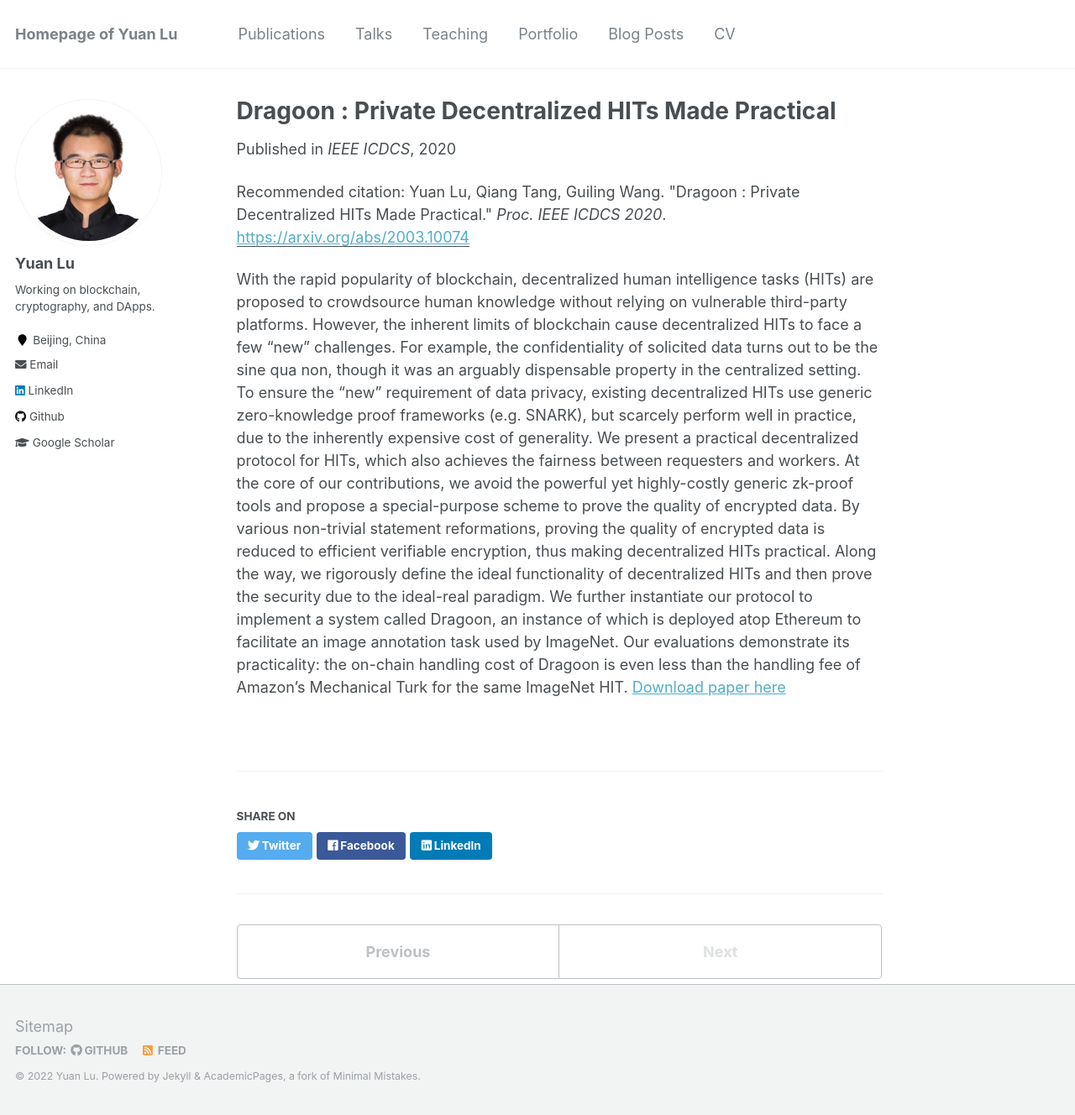
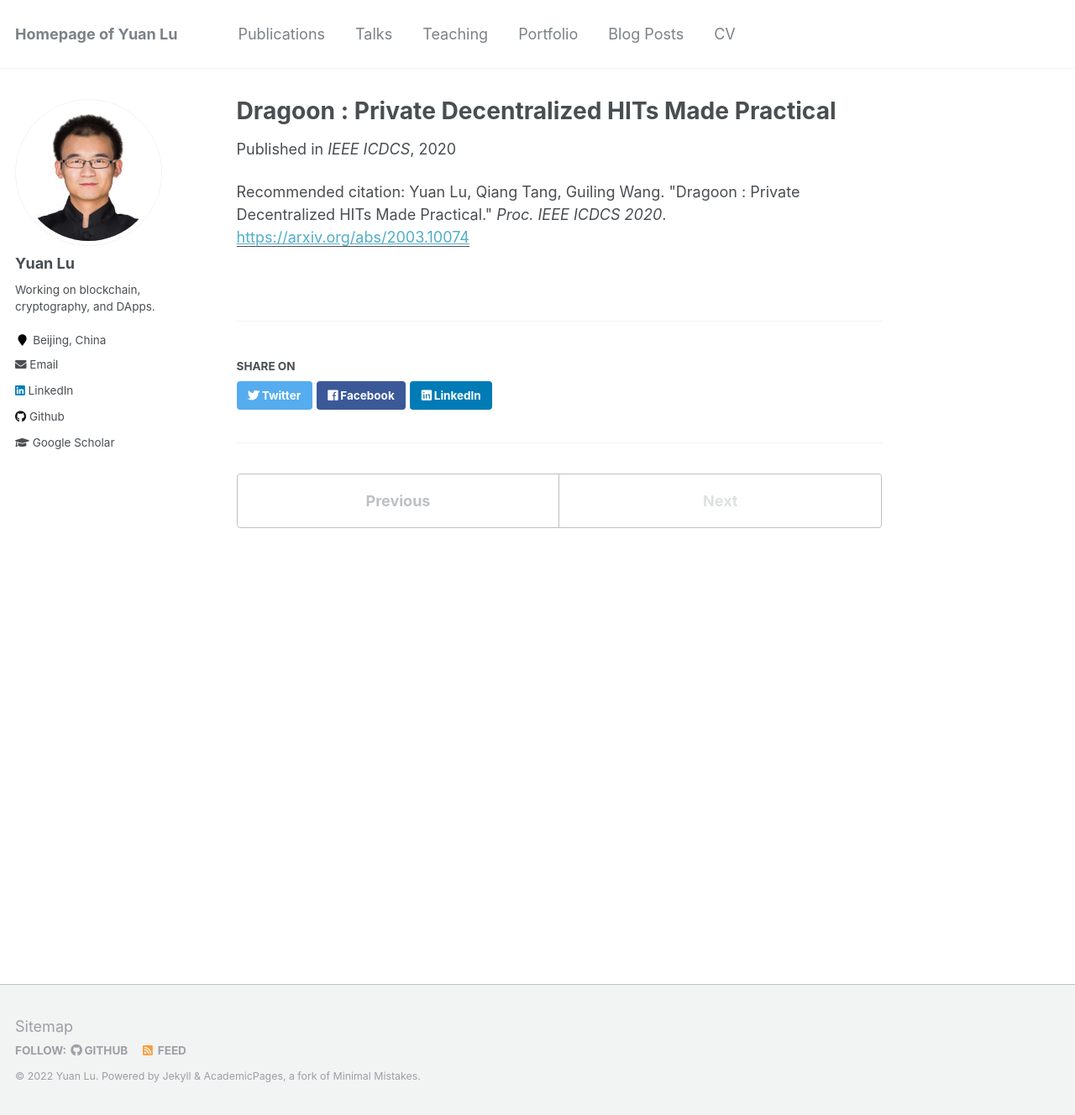
Before and after one commit to yylluu/yylluu.github.io, a Jekyll site: the page built from _publications/2020-03-14-dragoon.md, in a window 1280 px wide and 1328 px high. Shown: the whole window at 84% size. Built offline with Jekyll 4.4.1, drawn with Linux system fonts in a browser that asks for light colours.

Commit message:
Update 2020-03-14-dragoon.md

```diff
--- a/_publications/2020-03-14-dragoon.md
+++ b/_publications/2020-03-14-dragoon.md
@@ -2,13 +2,8 @@
 title: "Dragoon : Private Decentralized HITs Made Practical"
 collection: IEEE ICDCS 2018
 permalink: /publication/2020-03-14-dragoon
-excerpt: 'Decentralized application'
 date: 2020-12-02
 venue: 'IEEE ICDCS'
 paperurl: 'https://arxiv.org/abs/2003.10074'
 citation: 'Yuan Lu, Qiang Tang, Guiling Wang. &quot;Dragoon : Private Decentralized HITs Made Practical.&quot; <i>Proc. IEEE ICDCS 2020</i>.'
 ---
-With the rapid popularity of blockchain, decentralized human intelligence tasks (HITs) are proposed to crowdsource human knowledge without relying on vulnerable third-party platforms. However, the inherent limits of blockchain cause decentralized HITs to face a few "new" challenges. For example, the confidentiality of solicited data turns out to be the sine qua non, though it was an arguably dispensable property in the centralized setting. To ensure the "new" requirement of data privacy, existing decentralized HITs use generic zero-knowledge proof frameworks (e.g. SNARK), but scarcely perform well in practice, due to the inherently expensive cost of generality.
-We present a practical decentralized protocol for HITs, which also achieves the fairness between requesters and workers. At the core of our contributions, we avoid the powerful yet highly-costly generic zk-proof tools and propose a special-purpose scheme to prove the quality of encrypted data. By various non-trivial statement reformations, proving the quality of encrypted data is reduced to efficient verifiable encryption, thus making decentralized HITs practical. Along the way, we rigorously define the ideal functionality of decentralized HITs and then prove the security due to the ideal-real paradigm.
-We further instantiate our protocol to implement a system called Dragoon, an instance of which is deployed atop Ethereum to facilitate an image annotation task used by ImageNet. Our evaluations demonstrate its practicality: the on-chain handling cost of Dragoon is even less than the handling fee of Amazon's Mechanical Turk for the same ImageNet HIT.
-[Download paper here](https://arxiv.org/abs/2003.10074)
```
